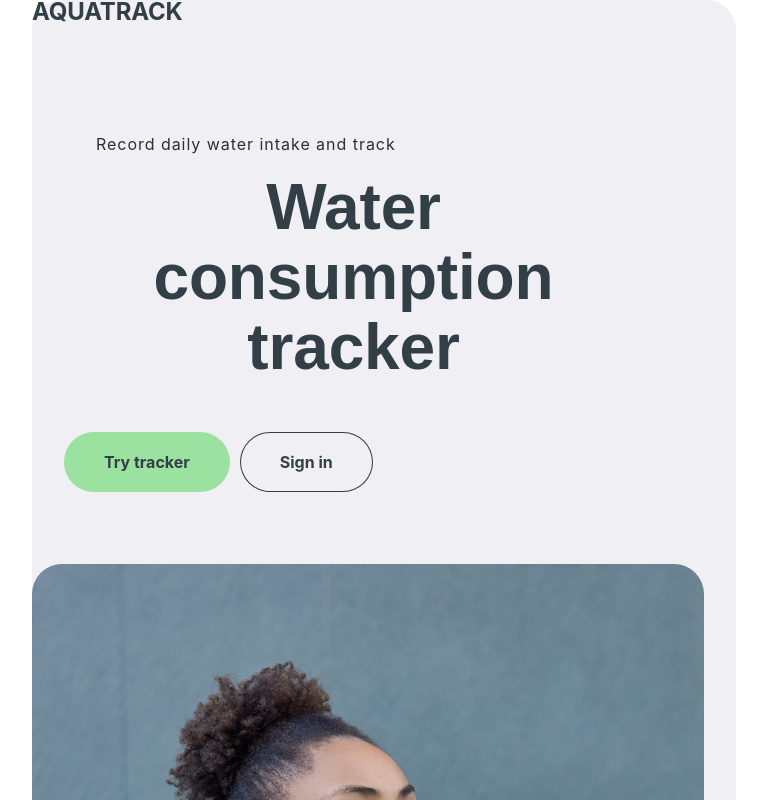
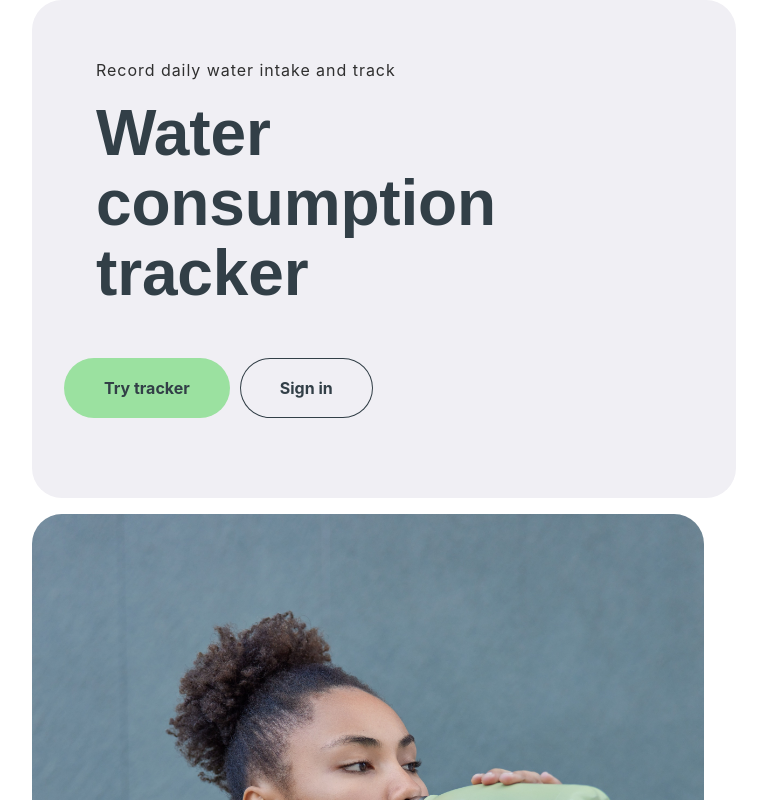
Before and after one commit to Hellcat232/LightningTeam, a React (Vite) app: page / in a window 1280 px wide. Shown: the top 800 px of the page, without its empty margins (244-1011 px from the left). Built offline with nearby package versions, Linux system fonts and the light colour scheme.

Commit message:
css-welconSec

```diff
--- a/src/components/GoogleLoginButton/GoogleLoginButton.module.css
+++ b/src/components/GoogleLoginButton/GoogleLoginButton.module.css
@@ -13,5 +13,5 @@
 }
 
 .googleLoginButton:hover {
-    background-color: #357ae8;
+    background-color: var(--accent-hover);
 }
--- a/src/components/WelcomeSection/WelcomSection.module.css
+++ b/src/components/WelcomeSection/WelcomSection.module.css
@@ -1,19 +1,19 @@
 .welcomeSection {
   border-radius: 30px;
-  background: var(--background);
-  padding: 118px 16px 67px 16px;
-  margin-bottom: 16px;
-  width: 672px;
-  height: 736px;
-  box-sizing: border-box;
-  text-align: center;
-  margin-bottom: 24px;
+    background: var(--background);
+    height: 411px;
+    padding: 24px 16px 16px;
+    margin-bottom: 16px;
 }
 
-/* .title {
-  font-size: 2em;
-  margin: 0;
-} */
+.title {
+  font-size: 24px;
+  font-weight: bold;
+  margin-bottom: 150px;
+  margin-top: -160px;
+  margin-left: -25px;
+  color: #323f47;
+}
 
 .text {
   color: var(--color-black);
@@ -83,6 +83,7 @@
     padding: 32px 32px 16px 32px;
   }
 
+
   .text {
     font-size: 16px;
     line-height: 24px;
@@ -112,6 +113,9 @@
   .welcomeSection {
     padding: 188px 64px 188px 61px;
     margin: 0;
+    width: 672px;
+    height: 736px;
+    margin-right: 24px;
   }
 
   .mainTitle {
--- a/src/components/WelcomeSection/WelcomeSection.jsx
+++ b/src/components/WelcomeSection/WelcomeSection.jsx
@@ -24,6 +24,7 @@ const WelcomeSection = () => {
 
   return (
     <div className={css.welcomeSection}>
+      <h1 className={css.title}>AQUATRACK</h1>
       <p className={css.text}>Record daily water intake and track</p>
       <h1 className={css.mainTitle}>
         <span>Water</span> consumption tracker
--- a/src/pages/HomePage/HomePage.jsx
+++ b/src/pages/HomePage/HomePage.jsx
@@ -1,6 +1,5 @@
 import AdvantagesSection from "../../components/AdvantagesSection/AdvantagesSection";
 import WelcomeSection from "../../components/WelcomeSection/WelcomeSection.jsx";
-import { Page } from "../../components/Page/Page";
 import styles from "./HomePage.module.css";
 import React from "react";
 
@@ -8,7 +7,6 @@ const HomePage = () => {
   return (
     <div className={styles.HomePageSection}>
       <title>Home Page</title>
-      <Page/>
       <WelcomeSection />
       <AdvantagesSection />
     </div>
--- a/src/pages/HomePage/HomePage.module.css
+++ b/src/pages/HomePage/HomePage.module.css
@@ -1,21 +1,24 @@
 
 .HomePageSection {
     border-radius: 30px;
-    background: var(--background);
     margin-right: 24px;
 }
 
 
 @media screen and (min-widh: 320px) and (max-width: 767.99px) {
     .HomePageSection {
-        height: 780px;
+    width: 343px;
+    height: 812px;
+    padding: 24px 18px;
     }
 }
 
 
-@media screen and (min-width: 768px) {
+@media screen and (min-width: 768px) and (max-width: 1439.98px) {
     .HomePageSection {
         margin: o auto;
+        width: 704px;
+        height: 498px;
     }
 }
 
@@ -23,7 +26,6 @@
 @media screen and (min-width: 1440px) {
     .HomePageSection {
         display: flex;
-        gap: 32px;
         max-width: 1376px;
     }
 }
```
